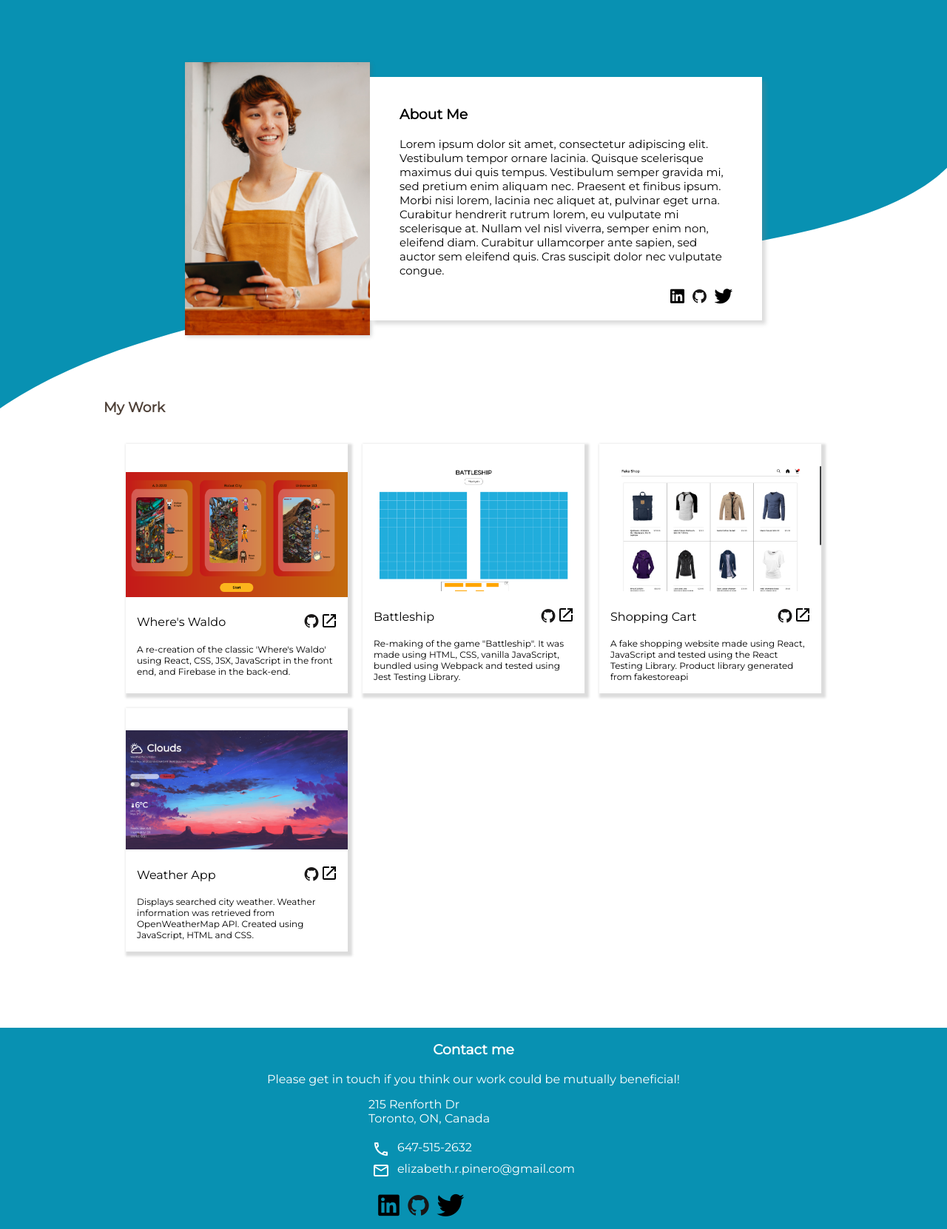
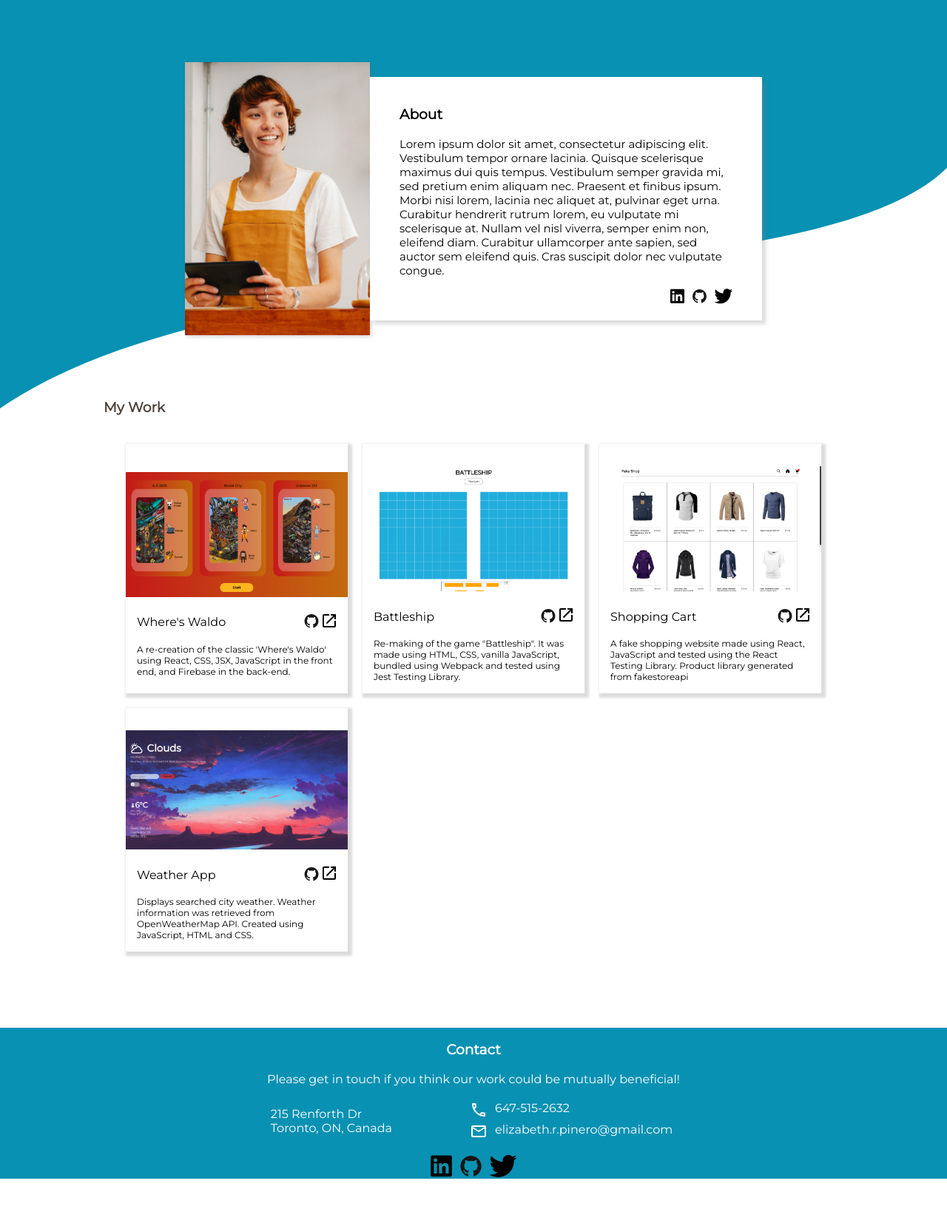
Before and after one commit to itsaflamingo/personal-portfolio, a React (Create React App) app: page / in a window 1280 px wide. Shown: the whole page at 74% size. After the commit the page ends 1593 px from the top, so only its background shows below. Built offline with nearby package versions, Linux system fonts and the light colour scheme.

Commit message:
Changed footer text alignment.

```diff
--- a/src/components/AboutMe.js
+++ b/src/components/AboutMe.js
@@ -5,7 +5,7 @@ export default function AboutMe() {
     return (
         <div id='header'>
             <div id='about-me'>
-                <h3>About Me</h3>
+                <h3>About</h3>
                 <p>
                     Lorem ipsum dolor sit amet, consectetur adipiscing elit. Vestibulum tempor ornare lacinia. Quisque scelerisque maximus dui quis tempus. Vestibulum semper gravida mi, sed pretium enim aliquam nec. Praesent et finibus ipsum. Morbi nisi lorem, lacinia nec aliquet at, pulvinar eget urna. Curabitur hendrerit rutrum lorem, eu vulputate mi scelerisque at. Nullam vel nisl viverra, semper enim non, eleifend diam. Curabitur ullamcorper ante sapien, sed auctor sem eleifend quis. Cras suscipit dolor nec vulputate congue.
                 </p>
--- a/src/components/ContactInfo.js
+++ b/src/components/ContactInfo.js
@@ -3,7 +3,7 @@ import SocialIcons from "./SocialIcons";
 export default function ContactInfo() {
     return (
         <div id='contact-info'>
-            <h3>Contact me</h3>
+            <h3>Contact</h3>
             <p>Please get in touch if you think our work could be mutually beneficial!</p>
 
             <div id="personal-info">
@@ -27,8 +27,8 @@ export default function ContactInfo() {
                     </div>
                 </div>
 
-                <SocialIcons />
             </div>
+            <SocialIcons />
         </div>
     )
 }
--- a/src/styles/App.css
+++ b/src/styles/App.css
@@ -171,9 +171,10 @@ button {
 }
 #personal-info {
     display: flex;
-    flex-direction: column;
     gap: 15px;
     margin: 15px 0;
+    align-items: center;
+    gap: 100px;
 }
 a {
     text-decoration: none;
```
